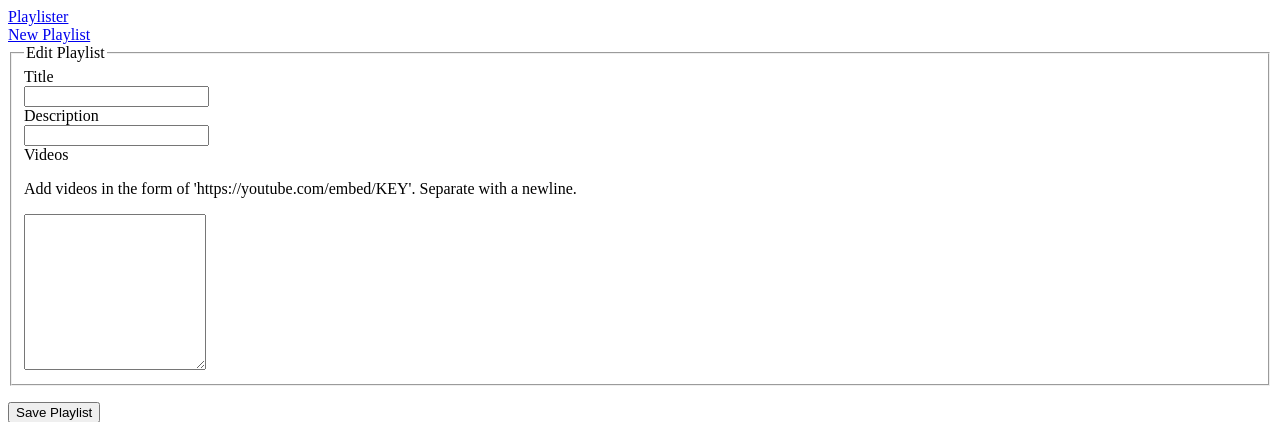
After one commit to Prones94/Playlister-Tutorial, a Flask app: page /playlists/new in a window 1280 px wide. The commit adds this page. Shown: the top 422 px of the page. Run offline with Flask 2, Linux system fonts and the light colour scheme.

Commit message:
[add] vanilla bootstrap

```diff
--- /dev/null
+++ b/templates/partials/navbar.html
@@ -0,0 +1,14 @@
+<!-- templates/partials/navbar.html -->
+
+<nav class='navbar navbar-default'>
+    <div class='container-fluid'>
+        <div class='navbar-header'>
+            <a class='navbar-brand' href='/'>
+                Playlister
+            </a>
+        </div>
+        <div class='pull-right'>
+            <a href='/playlists/new' class='btn btn-default navbar-btn'>New Playlist</a>
+        </div>
+    </div>
+</nav>
--- a/templates/partials/playlists_form.html
+++ b/templates/partials/playlists_form.html
@@ -1,7 +1,7 @@
 <!-- templates/partials/playlists_form.html -->
 
 <fieldset>
-    <legend>{{ title }}</legend>
+    <legend>Edit Playlist</legend>
     <!-- TITLE -->
     <div class='form-group'>
         <label for='playlist-title'>Title</label><br>
```
